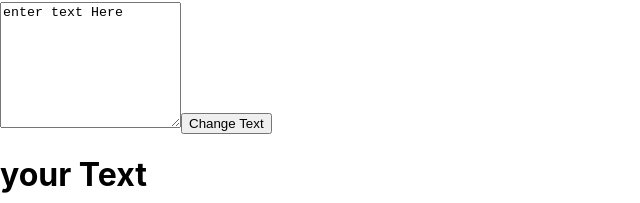
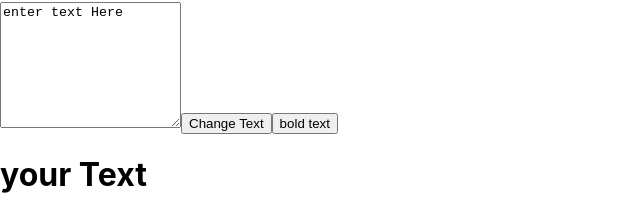
Before and after one commit to MrAzadT/react-my-app-2, a React (Create React App) app: page / in a window 1280 px wide. Shown: the part 195-398 px from the top of the page, without its empty margins (0-640 px from the left). Built offline with nearby package versions, Linux system fonts and the light colour scheme; the HTML template or start-up script is replaced by a standard one.

Commit message:
function

```diff
--- a/src/components/Text.js
+++ b/src/components/Text.js
@@ -3,6 +3,10 @@ import React, { useState } from "react";
 function Text(props) {
   const handelUpClick = () => {
     let newText = text.toUpperCase();
+    setTest(newText);
+  };
+  const handelBoldClick = () => {
+    let newText = text.toLowerCase();
     setTest(newText);
   };
   const handelOnChange = (e) => {
@@ -25,6 +29,9 @@ function Text(props) {
         <button onClick={handelUpClick} className="btn btn-primary mt-4">
           Change Text
         </button>
+        <button onClick={handelBoldClick} className="btn btn-primary mt-4 mx-4">
+          bold text
+        </button>
       </div>
       <div className="container">
         <h1>your Text </h1>
```
